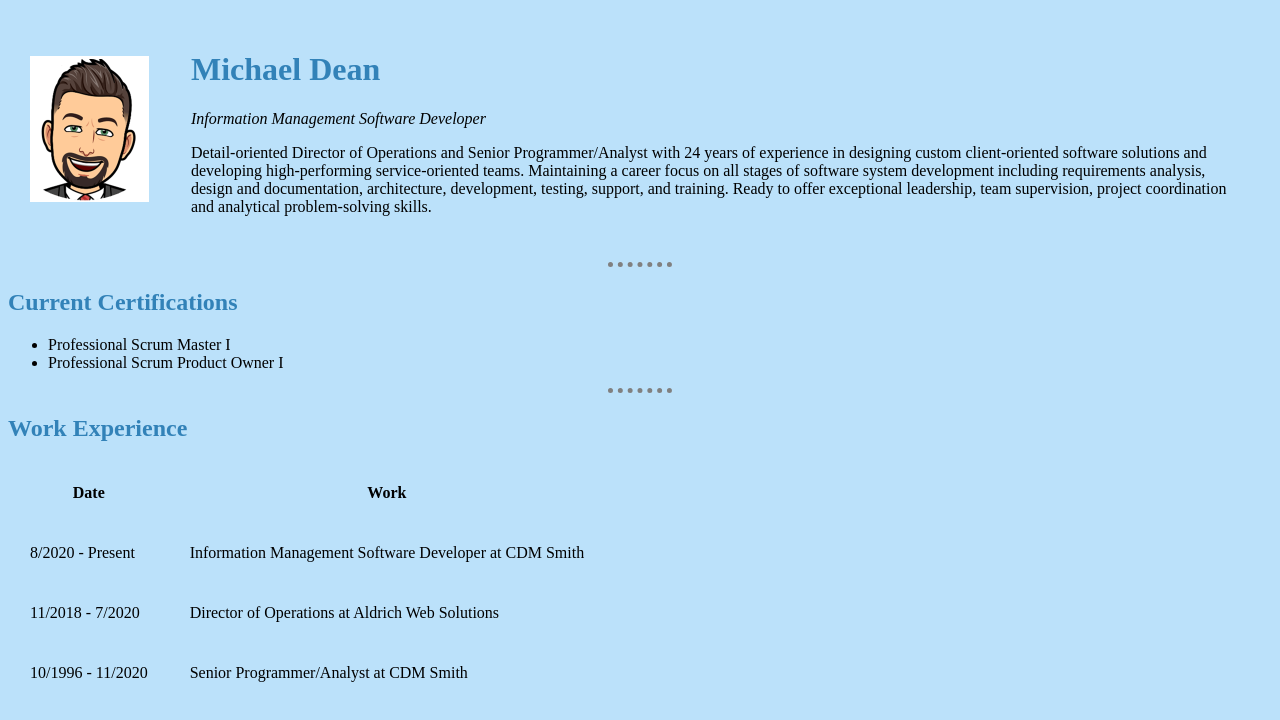
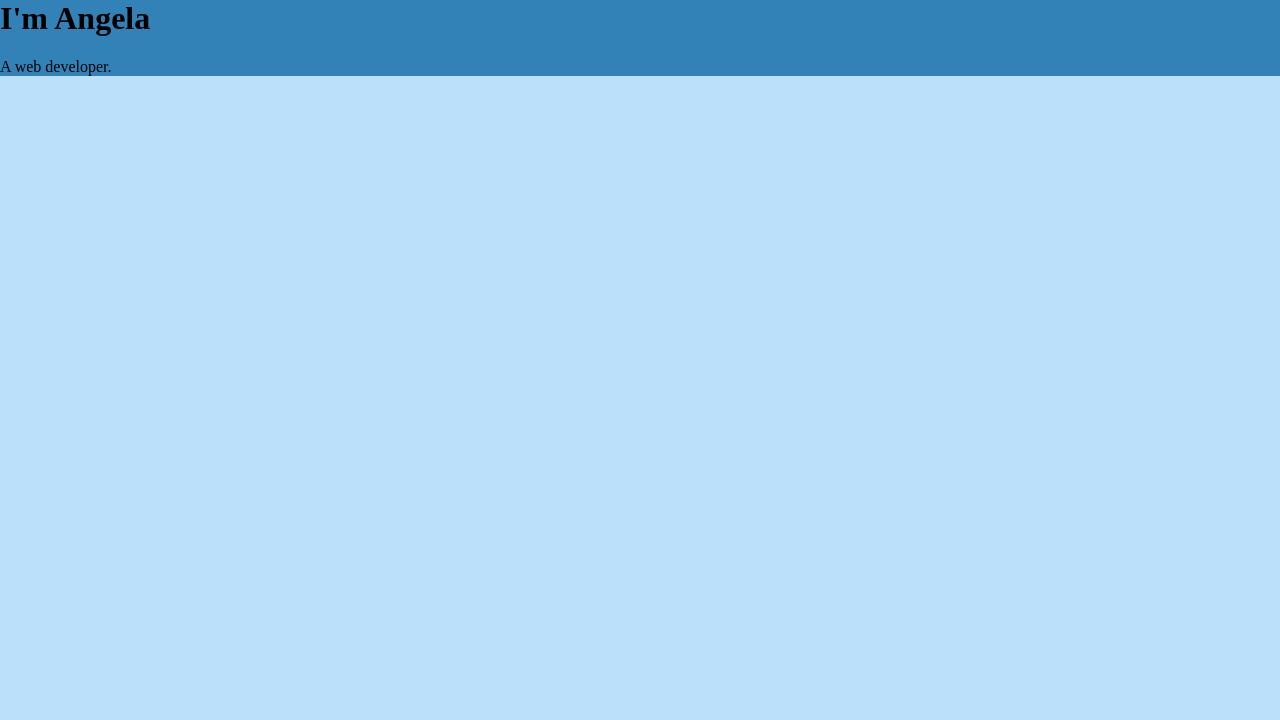
Before and after one commit to MichaelDean17/webdev, a plain HTML site: page index.html in a window 1280 px wide. Drawn offline with Linux system fonts and the light colour scheme; files whose address does not match are found by name.

Commit message:
Finished initial Div section

```diff
--- a/css/styles.css
+++ b/css/styles.css
@@ -1,5 +1,6 @@
 body {
   background-color: #bbe1fa;
+  margin: 0;
 }
 
 hr {
@@ -11,7 +12,8 @@ hr {
 }
 
 h1{
-  color: #3282b8;
+  color: black;
+  margin-top: 0;
 }
 
 h2{
@@ -21,3 +23,7 @@ h2{
 h3 {
   color: #3282b8;
 }
+
+div {
+  background-color: #3282b8;
+}
--- a/index.html
+++ b/index.html
@@ -8,41 +8,11 @@
   </head>
 
   <body>
-    <!-- https://colorhunt.co/palette/196113 -->
-    <table cellpadding="20">
-      <tr>
-        <td><img src="D:\~WebDev2020Bootcamp\Code\images\Bitmoji_Dean_sm.png" alt="Michael Dean Image"></td>
-        <td><h1>Michael Dean</h1>
-          <p><i>Information Management Software Developer</i></p>
-          <p>Detail-oriented Director of Operations and Senior Programmer/Analyst with 24 years of experience in designing custom client-oriented software solutions and developing high-performing service-oriented teams.  Maintaining a career focus on all stages of software system development including requirements analysis, design and documentation, architecture, development, testing, support, and training.  Ready to offer exceptional leadership, team supervision, project coordination and analytical problem-solving skills. </p>
-        </td>
-      </tr>
-    </table>
-    <hr>
-    <h2>Current Certifications</h2>
-    <ul>
-      <li>Professional Scrum Master I</li>
-      <li>Professional Scrum Product Owner I</li>
-    </ul>
-    <hr>
-    <h2>Work Experience</h2>
-    <table cellpadding="20">
-      <thead>
-        <th>Date</th>
-        <th>Work</th>
-      </thead>
-      <tr>
-        <td>8/2020 - Present</td>
-        <td>Information Management Software Developer at CDM Smith</td>
-      </tr>
-      <tr>
-        <td>11/2018 - 7/2020</td>
-        <td>Director of Operations at Aldrich Web Solutions</td>
-      </tr>
-      <tr>
-        <td>10/1996 - 11/2020</td>
-        <td>Senior Programmer/Analyst at CDM Smith</td>
-      </tr>
-    </table>
+    <div class="heading">
+      <h1>I'm Angela</h1>
+      <p>A web developer.</p>
+    </div>
+
+
   </body>
 </html>
```
Also changed, not shown: index_orig.html (added, +48 -0 lines), test.txt (added).
